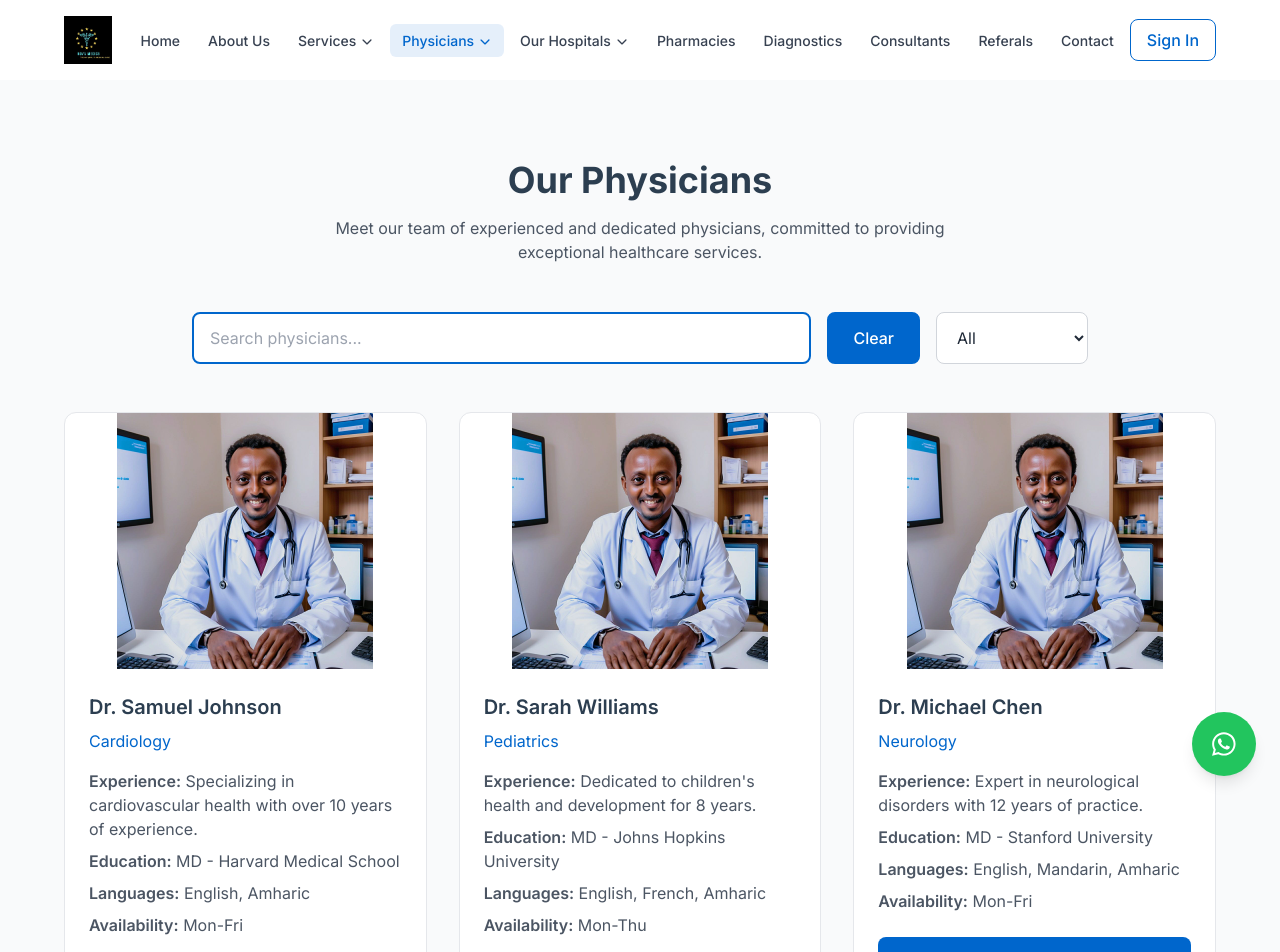
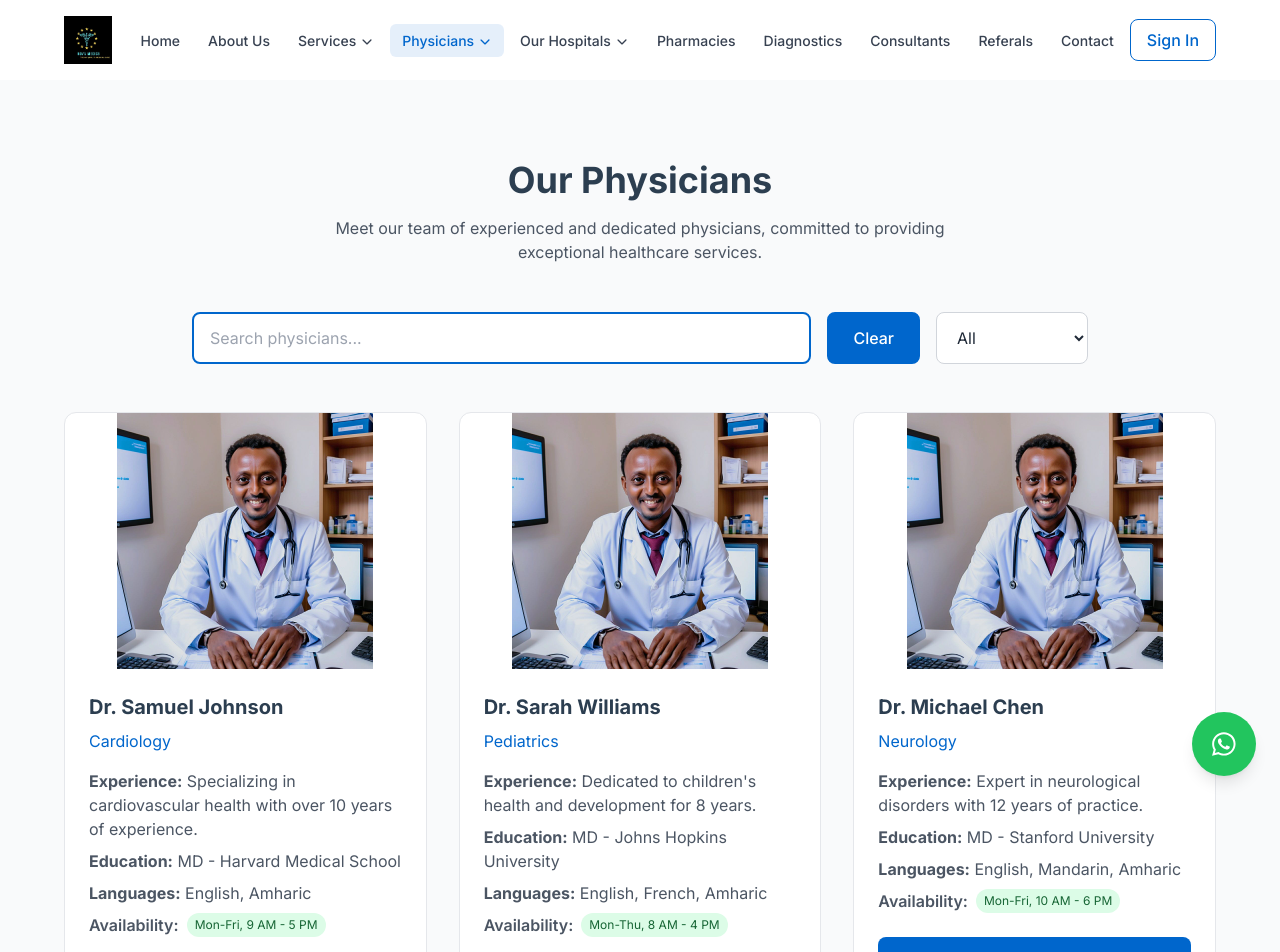
Before and after one commit to Hodadisbirhan/nova-medicine, a React (Vite) app: page /physicians in a window 1280 px wide. Shown: the top 952 px of the page. Built offline with nearby package versions, Linux system fonts and the light colour scheme.

Commit message:
avaliability on doctors

```diff
--- a/src/components/Contact.jsx
+++ b/src/components/Contact.jsx
@@ -56,8 +56,8 @@ function Contact() {
         </svg>
       ),
       title: 'Phone',
-      content: '+251 995 324922',
-      link: 'tel:+251 995 324922'
+      content: '+251 996050216',
+      link: 'tel:+251 996050216'
     },
     {
       icon: (
--- a/src/components/Physicians.jsx
+++ b/src/components/Physicians.jsx
@@ -16,7 +16,7 @@ function Physicians() {
       description: "Specializing in cardiovascular health with over 10 years of experience.",
       education: "MD - Harvard Medical School",
       languages: ["English", "Amharic"],
-      availability: 'Mon-Fri'
+      availability: 'Mon-Fri, 9 AM - 5 PM'
     },
     {
       id: 2,
@@ -26,7 +26,7 @@ function Physicians() {
       description: "Dedicated to children's health and development for 8 years.",
       education: "MD - Johns Hopkins University",
       languages: ["English", "French", "Amharic"],
-      availability: 'Mon-Thu'
+      availability: 'Mon-Thu, 8 AM - 4 PM'
     },
     {
       id: 3,
@@ -36,7 +36,7 @@ function Physicians() {
       description: "Expert in neurological disorders with 12 years of practice.",
       education: "MD - Stanford University",
       languages: ["English", "Mandarin", "Amharic"],
-      availability: 'Mon-Fri'
+      availability: 'Mon-Fri, 10 AM - 6 PM'
     },
     {
       id: 4,
@@ -46,7 +46,7 @@ function Physicians() {
       description: "Skin care specialist with 6 years of experience.",
       education: "MD - Yale University",
       languages: ["English", "Spanish", "Amharic"],
-      availability: 'Mon-Thu'
+      availability: 'Mon-Thu, 9 AM - 5 PM'
     },
     {
       id: 5,
@@ -56,7 +56,7 @@ function Physicians() {
       description: "Focused on musculoskeletal health for 15 years.",
       education: "MD - Columbia University",
       languages: ["English", "Korean", "Amharic"],
-      availability: 'Mon-Fri'
+      availability: 'Mon-Fri, 8 AM - 4 PM'
     },
     {
       id: 6,
@@ -66,11 +66,19 @@ function Physicians() {
       description: "Women's health expert with 9 years of experience.",
       education: "MD - UCLA Medical School",
       languages: ["English", "Spanish", "Amharic"],
-      availability: 'Mon-Thu'
+      availability: 'Mon-Thu, 10 AM - 6 PM'
     }
   ];
 
-  const specialties = ['all', 'Cardiology', 'Neurology', 'Pediatrics', 'Orthopedics', 'Dermatology', 'Gynecology'];
+  const specialties =
+  [ 'all',
+    'Cardiology',
+    'Neurology',
+    'Pediatrics',
+    'Orthopedics',
+    'Dermatology',
+    'Gynecology'
+  ];
 
   const filteredPhysicians = physicians.filter(physician => {
     const matchesSearch = physician.name.toLowerCase().includes(searchTerm.toLowerCase()) ||
@@ -133,25 +141,26 @@ function Physicians() {
                 />
               </div>
               <div className="p-6">
-                <h3 className="text-xl font-semibold text-secondary mb-2">
+                <h3 className="text-xl font-bold text-secondary mb-2">
                   {physician.name}
                 </h3>
                 <p className="text-primary mb-4">{physician.specialty}</p>
                 <div className="space-y-2 text-gray-600">
                   <p>
-                    <span className="font-semibold">Experience:</span> {physician.description}
+                    <span className="font-bold">Experience:</span> {physician.description}
                   </p>
                   <p>
-                    <span className="font-semibold">Education:</span> {physician.education}
+                    <span className="font-bold">Education:</span> {physician.education}
                   </p>
                   <p>
-                    <span className="font-semibold">Languages:</span>{' '}
+                    <span className="font-bold">Languages:</span>{' '}
                     {physician.languages.join(', ')}
                   </p>
-                  <p>
-                    <span className="font-semibold">Availability:</span>{' '}
-                    {physician.availability}
-                  </p>
+                  <p className="flex items-center"> <span className="font-semibold">Availability:</span>
+                  <span className="ml-2 px-2 py-1 bg-green-100 text-green-800 rounded-full text-xs">
+                     {physician.availability}
+                     </span>
+                      </p>
                 </div>
                 <button
                   className="w-full mt-6 px-6 py-3 bg-primary text-white rounded-lg hover:bg-primary-dark transition-colors"
```
